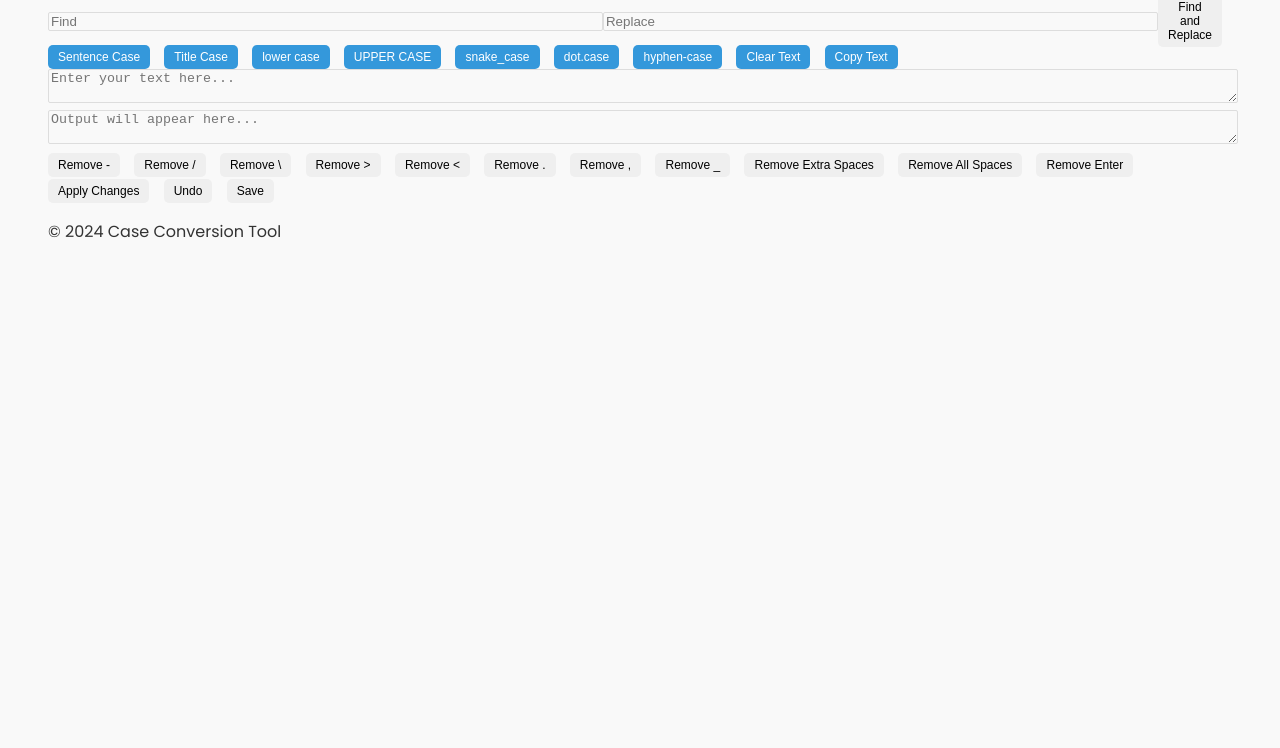
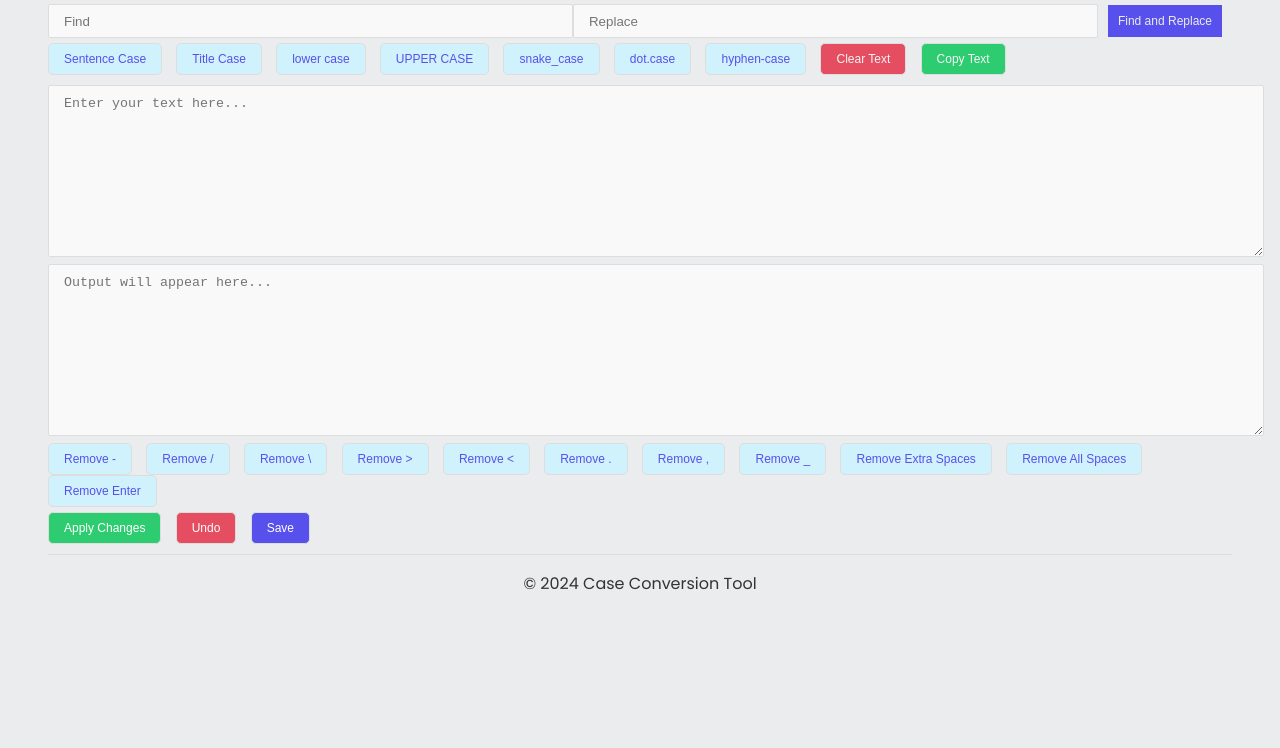
Before and after one commit to arvindchauhan1/caseconverter, a plain HTML site: page index.html in a window 1280 px wide. Shown: the part 52-800 px from the top of the page. Drawn offline with Linux system fonts and the light colour scheme.

Commit message:
css fixed

```diff
--- a/index.css
+++ b/index.css
@@ -2,17 +2,20 @@
 
 /* Define color variables for light mode */
 :root {
-    --primary-color-light: #3498db;
+    --primary-color-light: #5850ec;
     --secondary-color-light: #2ecc71;
     --text-color-light: #333;
-    --button-color-light: #e74c3c;
+    --button-color-light: #e54e60;
     --input-background-light: #f9f9f9;
     --input-border-light: #ddd;
     --input-text-color-light: #555;
-    --button-padding: 5px 10px;
+    --button-padding: 5px 15px;
     --button-border-radius: 5px;
     --button-font-size: 12px;
     --title-font-size: 18px;
+    --bg-primary-color:#eaeced;
+    --remove-bg:#cff2fdfa;
+
 }
 
 /* Define color variables for dark mode */
@@ -30,7 +33,8 @@
 /* General styles */
 body {
     padding: 0 40px;
-    background-color: var(--input-background-light);
+    /* background-color: var(--input-background-light); */
+    background-color: var( --bg-primary-color);
     /* Default to light mode background */
     color: var(--text-color-light);
     /* Default to light mode text color */
@@ -140,7 +144,8 @@ input:checked+.slider:before {
 textarea,
 input[type="text"] {
     width: 100%;
-    padding: 1px 2px;
+    height: 30px;
+    padding: 1px 15px;
     border: 1px solid var(--input-border-light);
     /* Default to light mode border color */
     border-radius: 2px;
@@ -151,10 +156,17 @@ input[type="text"] {
     outline: none;
     /* Remove outline */
 }
-
+input[type="text"]{
+    flex: 1; /* Take up remaining space */
+}
+textarea {
+    height: 150px !important;
+    padding: 10px 15px !important;
+}
 button {
+    height: 32px;
     padding: var(--button-padding);
-    border: none;
+    border: 1px solid var(--input-border-light);
     border-radius: var(--button-border-radius);
     font-size: var(--button-font-size);
     cursor: pointer;
@@ -168,32 +180,81 @@ button {
     font-size: 12px;
     align-items: center;
 }
-
-.options button {
+.find-replace button{
+    color: var(--bg-primary-color);
     background-color: var(--primary-color-light);
-    /* Default to light mode primary color */
-    color: white;
+    height: 32px;
+    padding: 5px 10px;
+    margin-left: 10px;
+    border-radius: 0 !important;
+    border: none;
 }
 
-.apply-changes button.undo {
+.options{
+    margin: 10px 0;
+}
+.options button {
+    background-color: var(--remove-bg);
+    /* Default to light mode primary color */
+    color: var(--primary-color-light);
+}
+.options .clear-text{
+    background-color: var(--button-color-light);
+    color: #f5f5f5;
+}
+.options .copy-text{
+    background-color: var(--secondary-color-light);
+    color: #f5f5f5;
+}
+
+.remove-options button{
+    background-color: var(--remove-bg);
+    color: var(--primary-color-light);
+ }
+
+ .apply-changes{
+    margin-top: 5px;
+ }
+.apply-changes button.apply {
     background-color: var(--secondary-color-light);
     /* Default to light mode secondary color */
     color: white;
 }
-
 .apply-changes button.save {
+    background-color: var(--primary-color-light);
+    /* Default to light mode secondary color */
+    color: white;
+}
+.apply-changes button.undo {
     background-color: var(--button-color-light);
     /* Default to light mode button color */
     color: white;
 }
 
+footer{
+    text-align: center;
+    margin-top: 10px ;
+    border-top: 1px solid var(--input-border-light)
+}
 /* Mobile responsive styles */
 @media screen and (max-width: 600px) {
 
-    textarea,
-    input[type="text"],
+    .find-replace {
+        flex-direction: column;
+        align-items: stretch;
+
+    }
+    input[type="text"] {
+        width: 100%;
+        margin-bottom: 5px;
+        padding:4px 15px ;
+    }
+
     button {
         width: 100%;
+    }
+    .options{
+        margin-top: 72px !important;
     }
 }
 
--- a/index.html
+++ b/index.html
@@ -1,3 +1,4 @@
+
 <!DOCTYPE html>
 <html lang="en">
 
@@ -36,8 +37,8 @@
             <button onclick="convertText('dotCase')">dot.case</button>
             <button onclick="convertText('hyphenCase')">hyphen-case</button>
             <!-- Text manipulation options -->
-            <button onclick="clearText()">Clear Text</button>
-            <button onclick="copyText()">Copy Text</button>
+            <button onclick="clearText()" class="clear-text">Clear Text</button>
+            <button onclick="copyText()" class="copy-text">Copy Text</button>
         </div>
         <div class="input-output">
             <textarea id="input-text" placeholder="Enter your text here..."></textarea>
@@ -57,9 +58,9 @@
             <button onclick="removeEnter()">Remove Enter</button>
         </div>
         <div class="apply-changes">
-            <button onclick="applyChanges()">Apply Changes</button>
-            <button onclick="undoChanges()">Undo</button>
-            <button onclick="saveText()">Save</button>
+            <button onclick="applyChanges()" class="apply">Apply Changes</button>
+            <button onclick="undoChanges()" class="undo">Undo</button>
+            <button onclick="saveText()" class="save">Save</button>
         </div>
     </div>
     <footer>
```
